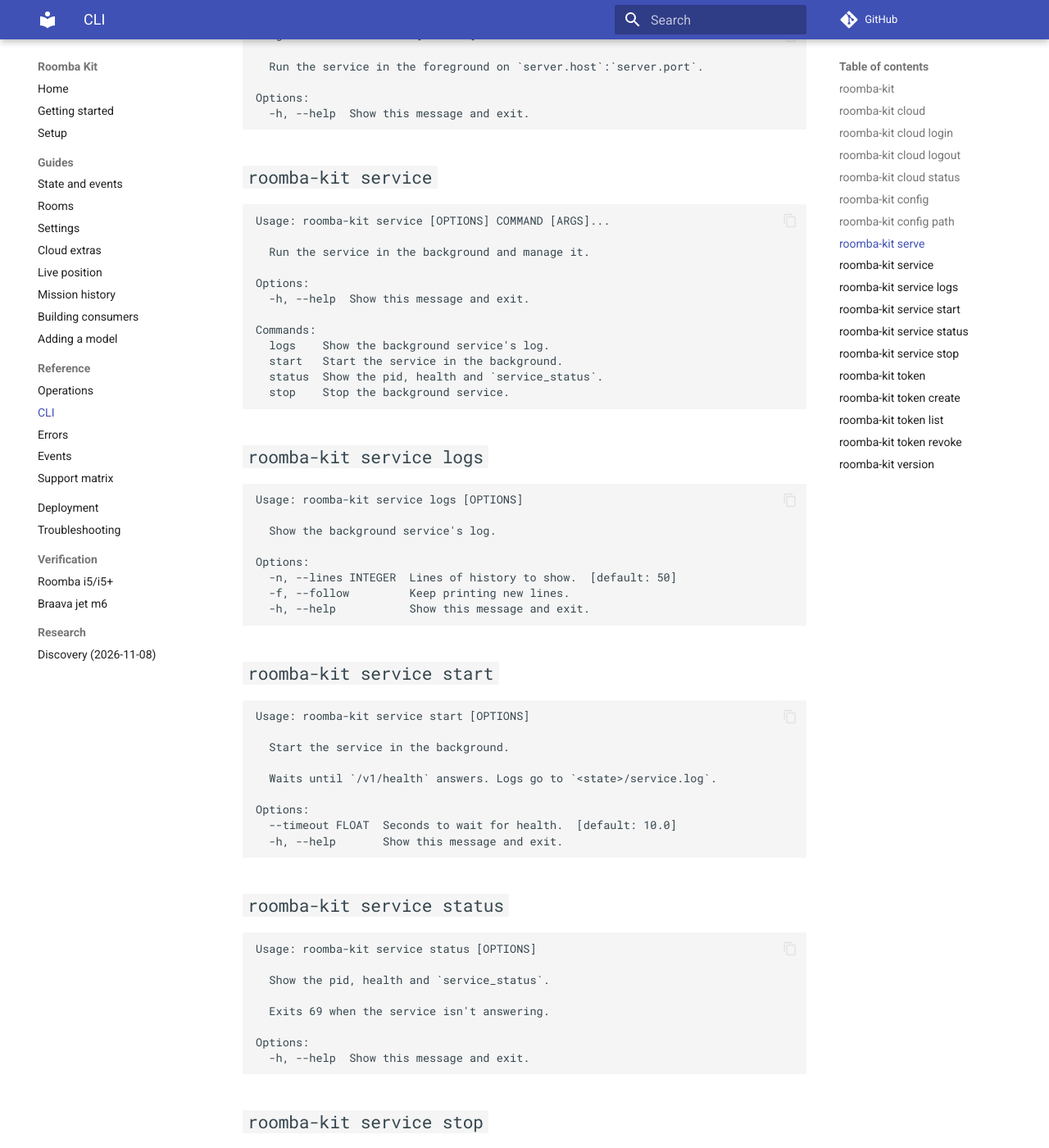
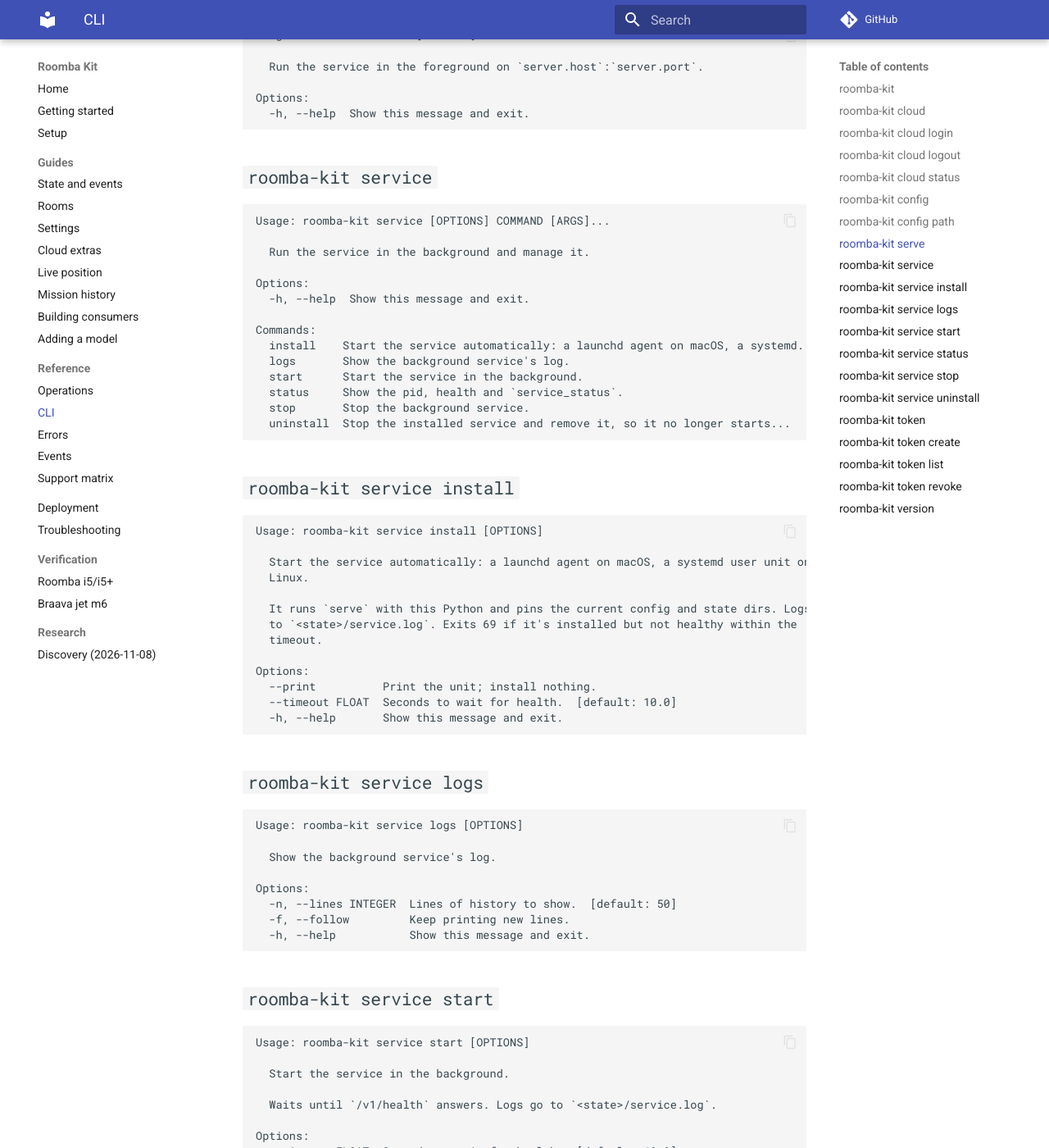
Before and after one commit to Hfish21/roomba-kit, an MkDocs documentation site: the page built from docs/reference/cli.md, in a window 1280 px wide and 1400 px high, scrolled down 2419 px. Shown: the whole window at 82% size. Built offline with MkDocs 1.6.1 and Material for MkDocs 9.7.7, drawn with Linux system fonts in a browser that asks for light colours; comment, search, counter and statistics services are not loaded; some of the changed text lies outside the part shown.

Commit message:
Regenerate reference docs
Co-Authored-By: Claude Opus 5.5 <noreply@anthropic.com>

````diff
--- a/docs/reference/cli.md
+++ b/docs/reference/cli.md
@@ -134,10 +134,30 @@ Options:
   -h, --help  Show this message and exit.
 
 Commands:
-  logs    Show the background service's log.
-  start   Start the service in the background.
-  status  Show the pid, health and `service_status`.
-  stop    Stop the background service.
+  install    Start the service automatically: a launchd agent on macOS, a systemd...
+  logs       Show the background service's log.
+  start      Start the service in the background.
+  status     Show the pid, health and `service_status`.
+  stop       Stop the background service.
+  uninstall  Stop the installed service and remove it, so it no longer starts...
+```
+
+## `roomba-kit service install`
+
+```text
+Usage: roomba-kit service install [OPTIONS]
+
+  Start the service automatically: a launchd agent on macOS, a systemd user unit on
+  Linux.
+
+  It runs `serve` with this Python and pins the current config and state dirs. Logs go
+  to `<state>/service.log`. Exits 69 if it's installed but not healthy within the
+  timeout.
+
+Options:
+  --print          Print the unit; install nothing.
+  --timeout FLOAT  Seconds to wait for health.  [default: 10.0]
+  -h, --help       Show this message and exit.
 ```
 
 ## `roomba-kit service logs`
@@ -192,6 +212,17 @@ Usage: roomba-kit service stop [OPTIONS]
 Options:
   --timeout FLOAT  Seconds before SIGKILL.  [default: 10.0]
   -h, --help       Show this message and exit.
+```
+
+## `roomba-kit service uninstall`
+
+```text
+Usage: roomba-kit service uninstall [OPTIONS]
+
+  Stop the installed service and remove it, so it no longer starts automatically.
+
+Options:
+  -h, --help  Show this message and exit.
 ```
 
 ## `roomba-kit token`
````
